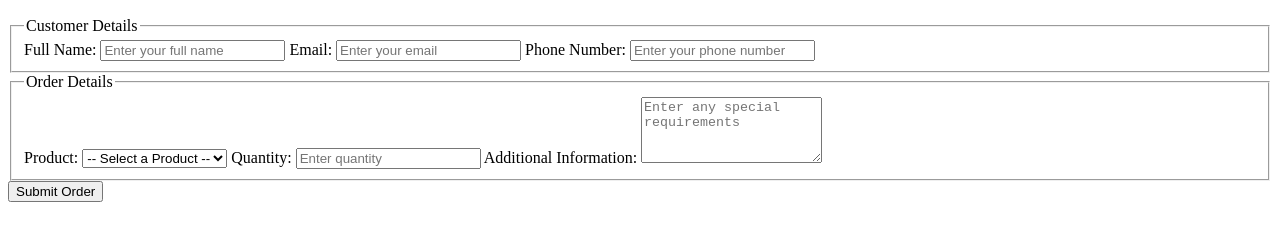
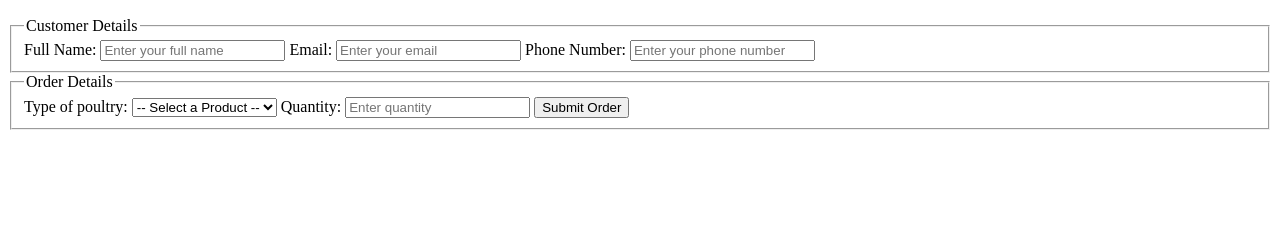
Before and after one commit to itslynett/business-form, a plain HTML site: page index.html in a window 1280 px wide. Shown: the part 50-290 px from the top of the page. Drawn offline with Linux system fonts and the light colour scheme.

Commit message:
index.html

```diff
--- a/index.html
+++ b/index.html
@@ -1,8 +1,6 @@
 <!DOCTYPE html>
 <html lang="en">
 <head>
-  <meta charset="UTF-8">
-  <meta name="viewport" content="width=device-width, initial-scale=1.0">
   <title>Poultry Farm Order Form</title>
 </head>
 <body>
@@ -45,13 +43,12 @@
       <fieldset>
         <legend>Order Details</legend>
 
-        <label for="product">Product:</label>
-        <select id="product" name="product" required>
+        <label for="product">Type of poultry:</label>
+        <select id="poultry of choice" name="poulrty of choice" required>
           <option value="" disabled selected>-- Select a Product --</option>
-          <option value="eggs">Eggs</option>
+          <option value="kienyeji">Eggs</option>
           <option value="broilers">Broilers</option>
           <option value="layers">Layers</option>
-          <option value="chicks">Chicks</option>
         </select>
 
         <label for="quantity">Quantity:</label>
@@ -63,18 +60,7 @@
           min="1"
           required
         >
-
-        <label for="message">Additional Information:</label>
-        <textarea
-          id="message"
-          name="message"
-          placeholder="Enter any special requirements"
-          rows="4"
-        ></textarea>
-      </fieldset>
-
-
-      <button type="submit">Submit Order</button>
+            <button type="submit">Submit Order</button>
     </form>
   </div>
 </body>
```
